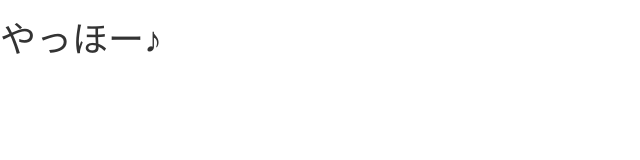
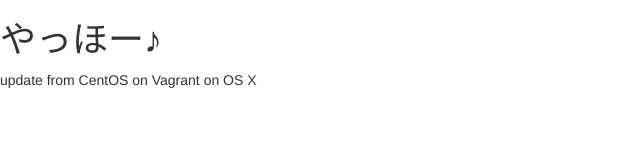
Before and after one commit to ken5mochi/ken5mochi.github.io, a plain HTML site: page index.html in a window 1280 px wide. Shown: the whole page, without its empty margins (0-640 px from the left). Drawn offline with nearby package versions, Linux system fonts and the light colour scheme.

Commit message:
3rd commit from vagrant

```diff
--- a/index.html
+++ b/index.html
@@ -14,5 +14,6 @@
   </head>
   <body>
     <h1>やっほー♪</h1>
+    <p>update from CentOS on Vagrant on OS X</p>
   </body>
 </html>
```
